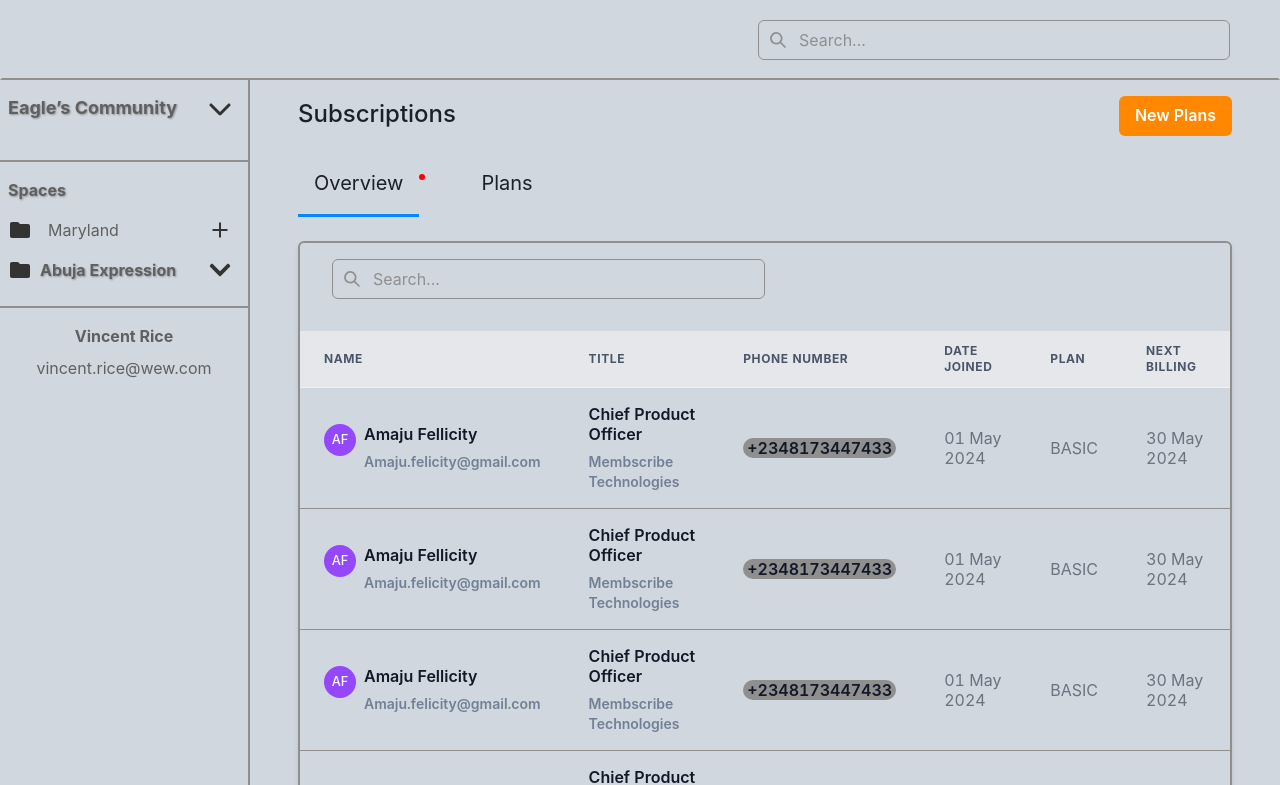
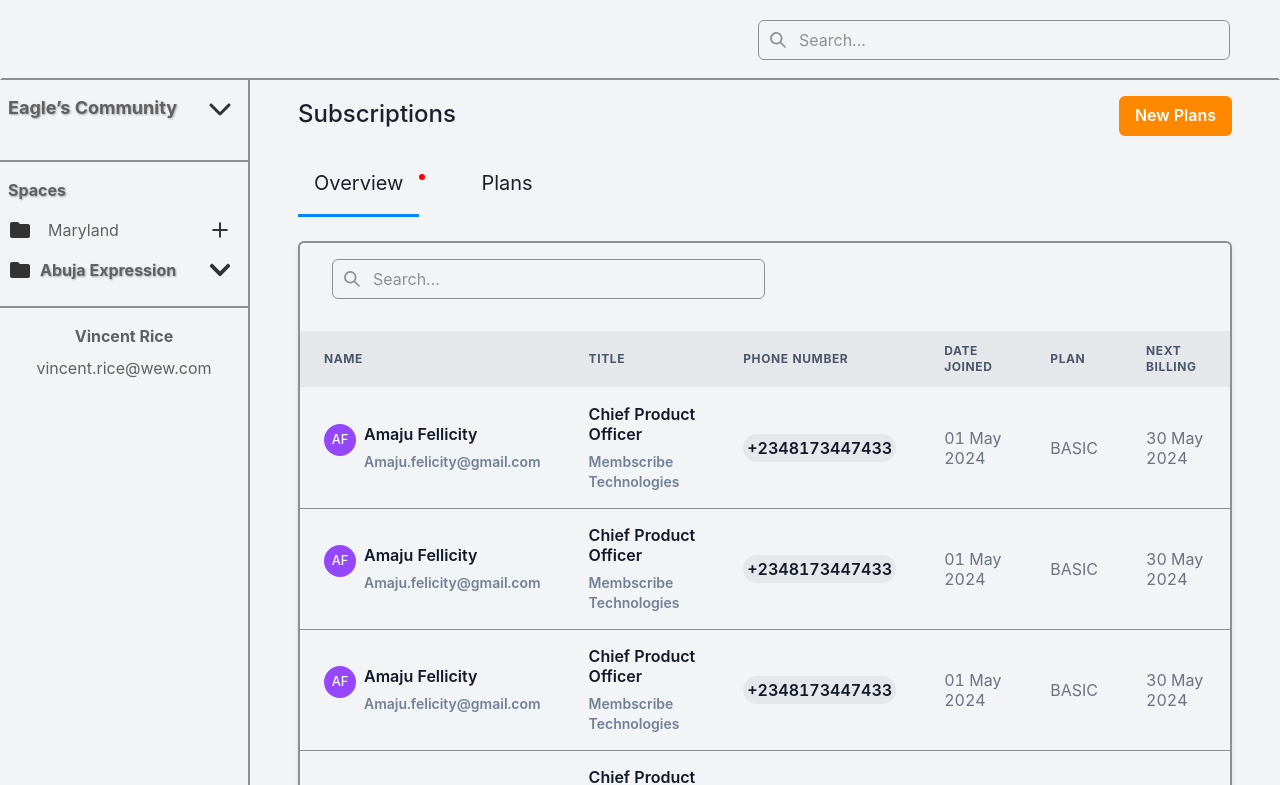
Before and after one commit to dazzling-bright/admin-dashboard, a React (Create React App) app: page / in a window 1280 px wide. Shown: the top 785 px of the page. Built offline with nearby package versions, Linux system fonts and the light colour scheme.

Commit message:
Adjust the color values for the webpage and for the table headings

```diff
--- a/src/App.tsx
+++ b/src/App.tsx
@@ -14,7 +14,7 @@ const App = () => {
         gridTemplateRows="80px 1fr"
         gridTemplateColumns={["1fr", "250px 1fr"]}
         height="100vh"
-        bg="#D1D7DE"
+        bg="#F3F4F6"
       >
         <Topbar />
         <Sidebar />
--- a/src/components/MainContent/MainContent.tsx
+++ b/src/components/MainContent/MainContent.tsx
@@ -20,7 +20,7 @@ const MainContent = () => {
   const [activeTab, setActiveTab] = useState("Overview");
 
   return (
-    <Box bg="#D1D7DE" px={12} gridArea="main">
+    <Box bg="#F3F4F6" px={12} gridArea="main">
       <Flex justifyContent={"space-between"}>
         <Text mt={4} fontSize={24} fontWeight="500">
           Subscriptions
@@ -31,7 +31,7 @@ const MainContent = () => {
       </Flex>
 
       {/* Tabs for Overview and Plans */}
-      <Flex fontSize={20} bg="#D1D7DE" gap={10}>
+      <Flex fontSize={20} gap={10}>
         {/* Overview Tab */}
         <Flex
           alignItems="center"
@@ -116,7 +116,7 @@ const MainContent = () => {
           </InputGroup>
         </Box>
         <Table variant="simple" mt={4} color="#6B7280" p={4} px={8}>
-          <Thead textAlign="left" bg="#E5E7EB">
+          <Thead textAlign="left" bg="#e5e7eb">
             <Tr>
               <Th>Name</Th>
               <Th>Title</Th>
@@ -168,11 +168,12 @@ const MainContent = () => {
                   borderColor="#8F8F8F"
                   borderStyle="solid"
                   borderWidth="1px 0"
+                  bg="#F3F4F6"
                 >
                   <Text
-                    bg="#8F8F8F"
                     borderRadius="2xl"
-                    px="1"
+                    bg="#E5E7EB"
+                    p="1"
                     maxW="fit-content"
                   >
                     {item.phoneNumber}
--- a/src/components/Sidebar/Sidebar.tsx
+++ b/src/components/Sidebar/Sidebar.tsx
@@ -9,7 +9,7 @@ const Sidebar = () => {
       direction="column"
       color="#606060"
       height="100%"
-      bg="#D1D7DE"
+
       overflowY="auto"
       borderRight="2px solid #8F8F8F"
       pt={4}
--- a/src/components/Topbar/Topbar.tsx
+++ b/src/components/Topbar/Topbar.tsx
@@ -7,7 +7,7 @@ const Topbar = () => {
       gridArea="topbar"
       border="2px solid transparent"
       borderBottomColor="#8F8F8F"
-      bg="#D1D7DE"
+      bg="#F3F4F6"
       px={12}
       py={6}
       display="flex"
```
